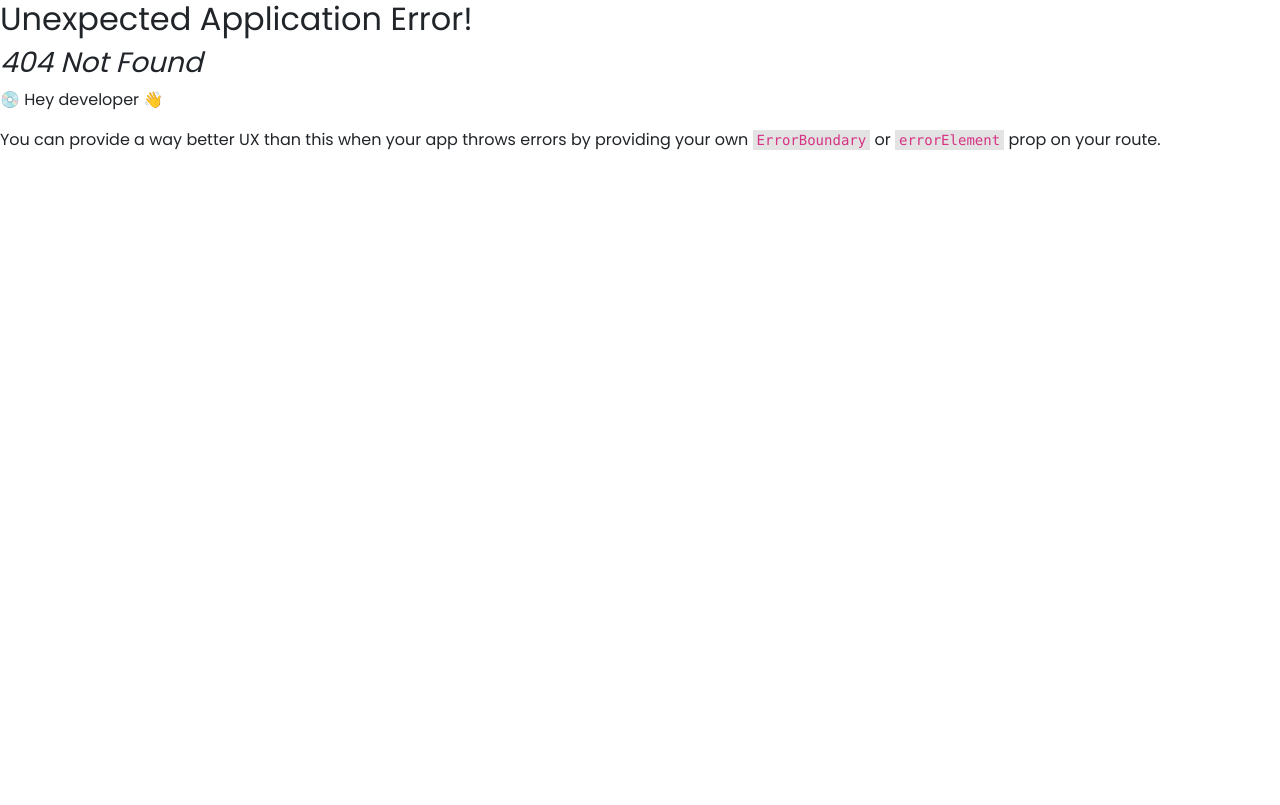
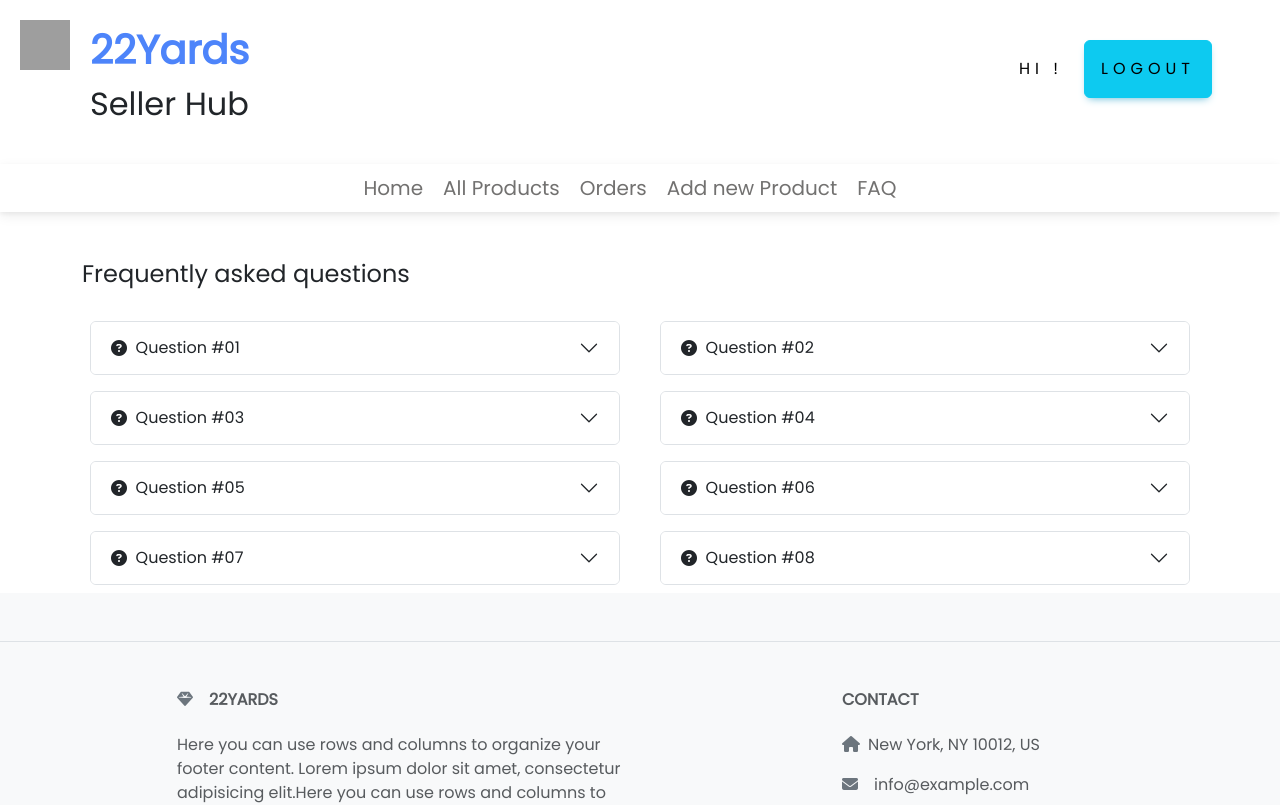
Before and after one commit to SriragHariharan/22-yards, a React (Vite) app in the folder frontend/: page /seller/home/faq in a window 1280 px wide. Before the commit this address had no page. Shown: the top 805 px of the page. Built offline with nearby package versions, Linux system fonts and the light colour scheme; sample sign-in values are in the browser's storage; grey boxes are pictures that could not be loaded.

Commit message:
Added FAQ section on seller side.

```diff
--- a/frontend/src/Router/useRouter.jsx
+++ b/frontend/src/Router/useRouter.jsx
@@ -25,6 +25,7 @@ import {
     import ProductDetailsSeller from "../Seller/pages/ProductDetailsSeller";
     import AddNewProduct from "../Seller/pages/AddNewProduct";
     import AllProductsSeller from "../Seller/pages/AllProductsSeller";
+    import Faq from "../Seller/pages/Faq";
 
     import { useSelector } from "react-redux";
 
@@ -49,6 +50,7 @@ export default function useRouter() {
                      <Route path="view-all-products" element={ SELLER ? <AllProductsSeller/> : <Navigate to={'/seller'}/>} />
                      <Route path="view-product/:id" element={ SELLER ? <ProductDetailsSeller/> : <Navigate to={'/seller'}/> } />
                      <Route path="add-new-product" element={ SELLER ? <AddNewProduct/> : <Navigate to={'/seller'}/> } />
+                     <Route path="faq" element={ SELLER ? <Faq/> : <Navigate to={'/seller'}/> } />
                  </Route>
              </Route>
        </Route>
--- a/frontend/src/Seller/components/Header.jsx
+++ b/frontend/src/Seller/components/Header.jsx
@@ -62,7 +62,7 @@ export default function Header() {
                             <NavLink to={'/seller/home/view-all-products'} className='NavLink'>       All Products     </NavLink>
                             <NavLink to={'/seller/home'} className='NavLink'>                         Orders           </NavLink>
                             <NavLink to={'/seller/home/add-new-product'} className='NavLink'>         Add new Product  </NavLink>
-                            <NavLink to={'/seller/home'} className='NavLink'>                         FAQ              </NavLink>
+                            <NavLink to={'/seller/home/faq'} className='NavLink'>                     FAQ              </NavLink>
                         </MDBNavbarNav>
                     </MDBCollapse>
             </MDBContainer>
--- /dev/null
+++ b/frontend/src/Seller/pages/Faq.jsx
@@ -0,0 +1,120 @@
+import React from 'react'
+import { Container, Row, Col } from 'react-bootstrap';
+import { MDBAccordion, MDBAccordionItem, MDBIcon } from 'mdb-react-ui-kit';
+
+export default function Faq() {
+  return (
+    <>
+    <Container>
+        <h4 className="mt-5 mb-4">Frequently asked questions</h4>
+        <Row>
+
+            <Col xs={12} sm={12} md={6}>
+                <MDBAccordion className='m-2'>
+                    <MDBAccordionItem collapseId={1} headerTitle={<><MDBIcon fas icon="question-circle" /> &nbsp; Question  #01</>}>
+                        Anim pariatur cliche reprehenderit, enim eiusmod high life accusamus terry richardson ad squid. 3 wolf
+                        moon officia aute, non cupidatat skateboard dolor brunch. Food truck quinoa nesciunt laborum eiusmod.
+                        Brunch 3 wolf moon tempor, sunt aliqua put a bird on it squid single-origin coffee nulla assumenda
+                        shoreditch et. Nihil anim keffiyeh helvetica, craft beer labore wes anderson cred nesciunt sapiente ea
+                        proident. Ad vegan excepteur butcher vice lomo. Leggings occaecat craft beer farm-to-table, raw denim
+                        aesthetic synth nesciunt you probably haven't heard of them accusamus labore sustainable VHS.
+                    </MDBAccordionItem>
+                </MDBAccordion>
+            </Col>
+
+            <Col xs={12} sm={12} md={6}>
+                <MDBAccordion className='m-2'>
+                    <MDBAccordionItem collapseId={1} headerTitle={<><MDBIcon fas icon="question-circle" /> &nbsp; Question  #02</>}>
+                        Anim pariatur cliche reprehenderit, enim eiusmod high life accusamus terry richardson ad squid. 3 wolf
+                        moon officia aute, non cupidatat skateboard dolor brunch. Food truck quinoa nesciunt laborum eiusmod.
+                        Brunch 3 wolf moon tempor, sunt aliqua put a bird on it squid single-origin coffee nulla assumenda
+                        shoreditch et. Nihil anim keffiyeh helvetica, craft beer labore wes anderson cred nesciunt sapiente ea
+                        proident. Ad vegan excepteur butcher vice lomo. Leggings occaecat craft beer farm-to-table, raw denim
+                        aesthetic synth nesciunt you probably haven't heard of them accusamus labore sustainable VHS.
+                    </MDBAccordionItem>
+                </MDBAccordion>
+            </Col>
+
+            <Col xs={12} sm={12} md={6}>
+                <MDBAccordion className='m-2'>
+                    <MDBAccordionItem collapseId={1} headerTitle={<><MDBIcon fas icon="question-circle" /> &nbsp; Question  #03</>}>
+                        Anim pariatur cliche reprehenderit, enim eiusmod high life accusamus terry richardson ad squid. 3 wolf
+                        moon officia aute, non cupidatat skateboard dolor brunch. Food truck quinoa nesciunt laborum eiusmod.
+                        Brunch 3 wolf moon tempor, sunt aliqua put a bird on it squid single-origin coffee nulla assumenda
+                        shoreditch et. Nihil anim keffiyeh helvetica, craft beer labore wes anderson cred nesciunt sapiente ea
+                        proident. Ad vegan excepteur butcher vice lomo. Leggings occaecat craft beer farm-to-table, raw denim
+                        aesthetic synth nesciunt you probably haven't heard of them accusamus labore sustainable VHS.
+                    </MDBAccordionItem>
+                </MDBAccordion>
+            </Col>
+
+            <Col xs={12} sm={12} md={6}>
+                <MDBAccordion className='m-2'>
+                    <MDBAccordionItem collapseId={1} headerTitle={<><MDBIcon fas icon="question-circle" /> &nbsp; Question  #04</>}>
+                        Anim pariatur cliche reprehenderit, enim eiusmod high life accusamus terry richardson ad squid. 3 wolf
+                        moon officia aute, non cupidatat skateboard dolor brunch. Food truck quinoa nesciunt laborum eiusmod.
+                        Brunch 3 wolf moon tempor, sunt aliqua put a bird on it squid single-origin coffee nulla assumenda
+                        shoreditch et. Nihil anim keffiyeh helvetica, craft beer labore wes anderson cred nesciunt sapiente ea
+                        proident. Ad vegan excepteur butcher vice lomo. Leggings occaecat craft beer farm-to-table, raw denim
+                        aesthetic synth nesciunt you probably haven't heard of them accusamus labore sustainable VHS.
+                    </MDBAccordionItem>
+                </MDBAccordion>
+            </Col>
+
+            <Col xs={12} sm={12} md={6}>
+                <MDBAccordion className='m-2'>
+                    <MDBAccordionItem collapseId={1} headerTitle={<><MDBIcon fas icon="question-circle" /> &nbsp; Question  #05</>}>
+                        Anim pariatur cliche reprehenderit, enim eiusmod high life accusamus terry richardson ad squid. 3 wolf
+                        moon officia aute, non cupidatat skateboard dolor brunch. Food truck quinoa nesciunt laborum eiusmod.
+                        Brunch 3 wolf moon tempor, sunt aliqua put a bird on it squid single-origin coffee nulla assumenda
+                        shoreditch et. Nihil anim keffiyeh helvetica, craft beer labore wes anderson cred nesciunt sapiente ea
+                        proident. Ad vegan excepteur butcher vice lomo. Leggings occaecat craft beer farm-to-table, raw denim
+                        aesthetic synth nesciunt you probably haven't heard of them accusamus labore sustainable VHS.
+                    </MDBAccordionItem>
+                </MDBAccordion>
+            </Col>
+
+            <Col xs={12} sm={12} md={6}>
+                <MDBAccordion className='m-2'>
+                    <MDBAccordionItem collapseId={1} headerTitle={<><MDBIcon fas icon="question-circle" /> &nbsp; Question  #06</>}>
+                        Anim pariatur cliche reprehenderit, enim eiusmod high life accusamus terry richardson ad squid. 3 wolf
+                        moon officia aute, non cupidatat skateboard dolor brunch. Food truck quinoa nesciunt laborum eiusmod.
+                        Brunch 3 wolf moon tempor, sunt aliqua put a bird on it squid single-origin coffee nulla assumenda
+                        shoreditch et. Nihil anim keffiyeh helvetica, craft beer labore wes anderson cred nesciunt sapiente ea
+                        proident. Ad vegan excepteur butcher vice lomo. Leggings occaecat craft beer farm-to-table, raw denim
+                        aesthetic synth nesciunt you probably haven't heard of them accusamus labore sustainable VHS.
+                    </MDBAccordionItem>
+                </MDBAccordion>
+            </Col>
+
+            <Col xs={12} sm={12} md={6}>
+                <MDBAccordion className='m-2'>
+                    <MDBAccordionItem collapseId={1} headerTitle={<><MDBIcon fas icon="question-circle" /> &nbsp; Question  #07</>}>
+                        Anim pariatur cliche reprehenderit, enim eiusmod high life accusamus terry richardson ad squid. 3 wolf
+                        moon officia aute, non cupidatat skateboard dolor brunch. Food truck quinoa nesciunt laborum eiusmod.
+                        Brunch 3 wolf moon tempor, sunt aliqua put a bird on it squid single-origin coffee nulla assumenda
+                        shoreditch et. Nihil anim keffiyeh helvetica, craft beer labore wes anderson cred nesciunt sapiente ea
+                        proident. Ad vegan excepteur butcher vice lomo. Leggings occaecat craft beer farm-to-table, raw denim
+                        aesthetic synth nesciunt you probably haven't heard of them accusamus labore sustainable VHS.
+                    </MDBAccordionItem>
+                </MDBAccordion>
+            </Col>
+
+            <Col xs={12} sm={12} md={6}>
+                <MDBAccordion className='m-2'>
+                    <MDBAccordionItem collapseId={1} headerTitle={<><MDBIcon fas icon="question-circle" /> &nbsp; Question  #08</>}>
+                        Anim pariatur cliche reprehenderit, enim eiusmod high life accusamus terry richardson ad squid. 3 wolf
+                        moon officia aute, non cupidatat skateboard dolor brunch. Food truck quinoa nesciunt laborum eiusmod.
+                        Brunch 3 wolf moon tempor, sunt aliqua put a bird on it squid single-origin coffee nulla assumenda
+                        shoreditch et. Nihil anim keffiyeh helvetica, craft beer labore wes anderson cred nesciunt sapiente ea
+                        proident. Ad vegan excepteur butcher vice lomo. Leggings occaecat craft beer farm-to-table, raw denim
+                        aesthetic synth nesciunt you probably haven't heard of them accusamus labore sustainable VHS.
+                    </MDBAccordionItem>
+                </MDBAccordion>
+            </Col>
+
+        </Row>
+    </Container>
+    </>
+  )
+}
```
